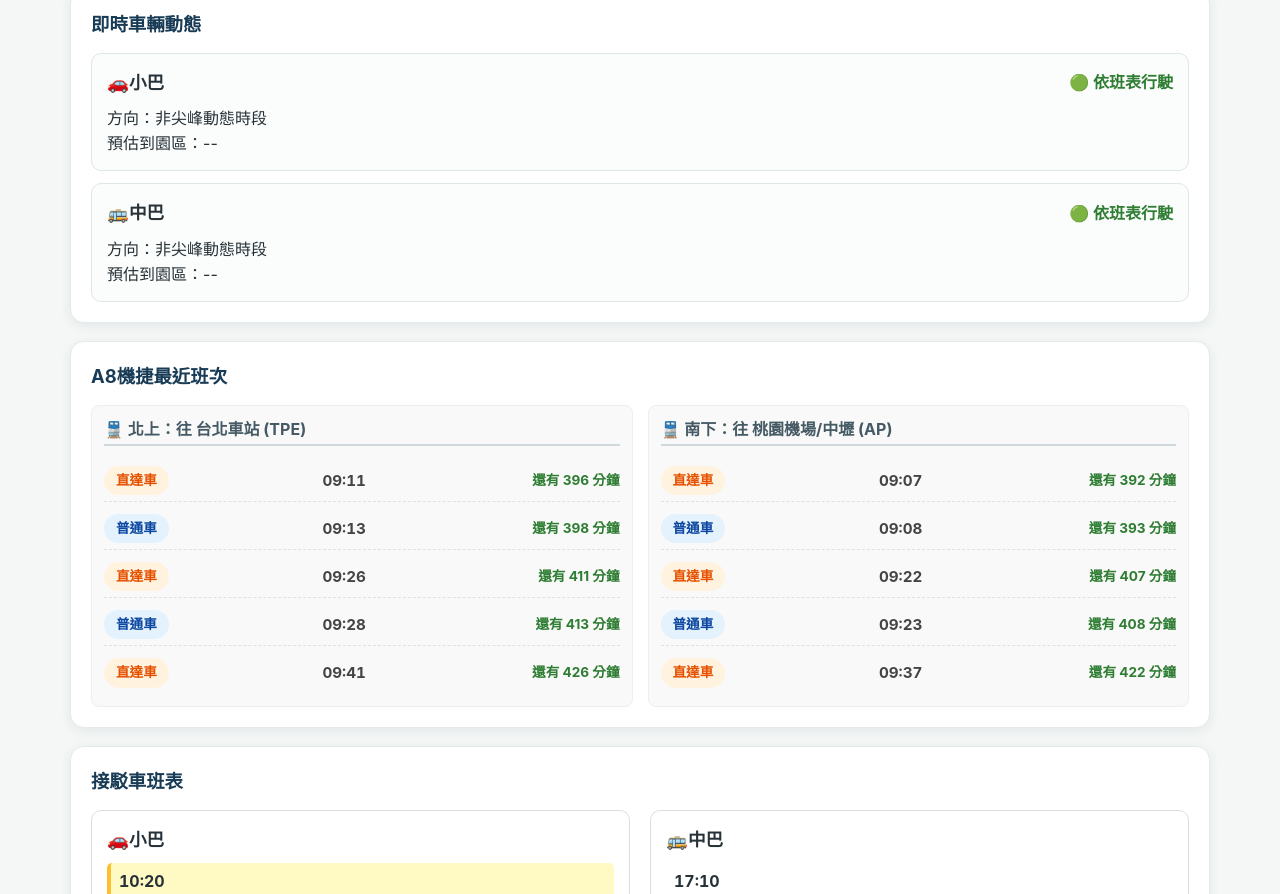
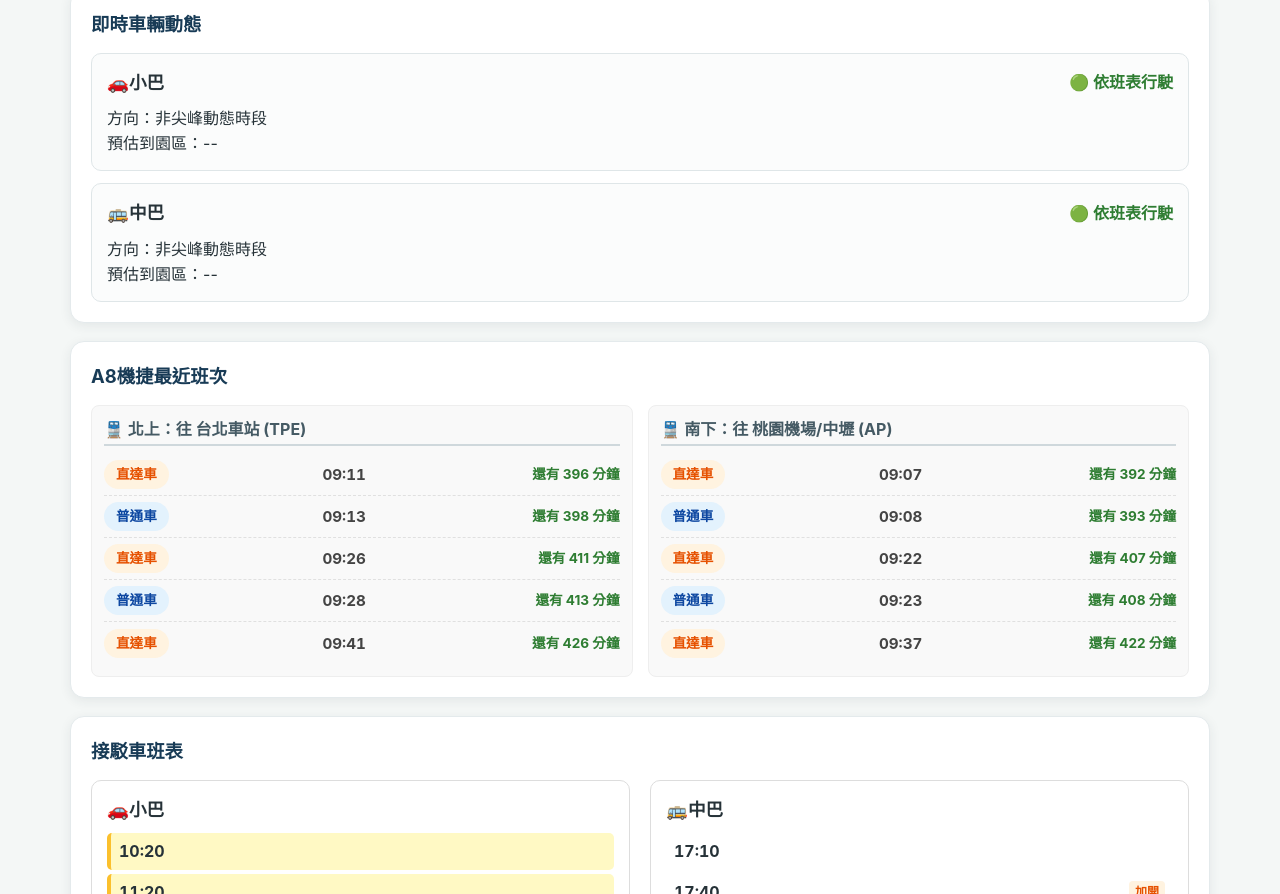
Before and after one commit to aannie-0420/shuttle-tracker, a plain HTML site: page index.html in a window 1280 px wide. Shown: the part 416-1310 px from the top of the page. Drawn offline with Linux system fonts and the light colour scheme.

Commit message:
Add files via upload

```diff
--- a/style.css
+++ b/style.css
@@ -44,8 +44,8 @@ body{font-family:-apple-system,BlinkMacSystemFont,"Segoe UI",sans-serif;backgrou
 .badge-direct {background: #fff3e0;color: #e65100;}
 .badge-normal {background: #e3f2fd;color: #0d47a1;}
 .mrt-dest {font-weight: bold;color: #455a64;margin-bottom: 8px;border-bottom: 2px solid #cfd8dc;padding-bottom: 4px; line-height: 1.4;}
-.mrt-list {max-height: 240px; overflow-y: auto;}
-.mrt-item {font-size: 0.95rem;margin: 6px 0;display: flex;align-items: center;justify-content: space-between;padding: 6px 0;border-bottom: 1px dashed #e0e0e0;}
+.mrt-list {height: auto;max-height: none;overflow: visible;}
+.mrt-item {font-size: 0.95rem;min-height: 42px;margin: 0;display: flex;align-items: center;justify-content: space-between;padding: 6px 0;border-bottom: 1px dashed #e0e0e0;}
 .mrt-item:last-child {border-bottom: none;}
 .mrt-col-time {flex: 1;text-align: center;font-variant-numeric: tabular-nums;color: #444;font-weight: bold; min-width: 50px;}
 .mrt-col-countdown {width: 100px; flex-shrink: 0; text-align: right; white-space: nowrap;}
```
